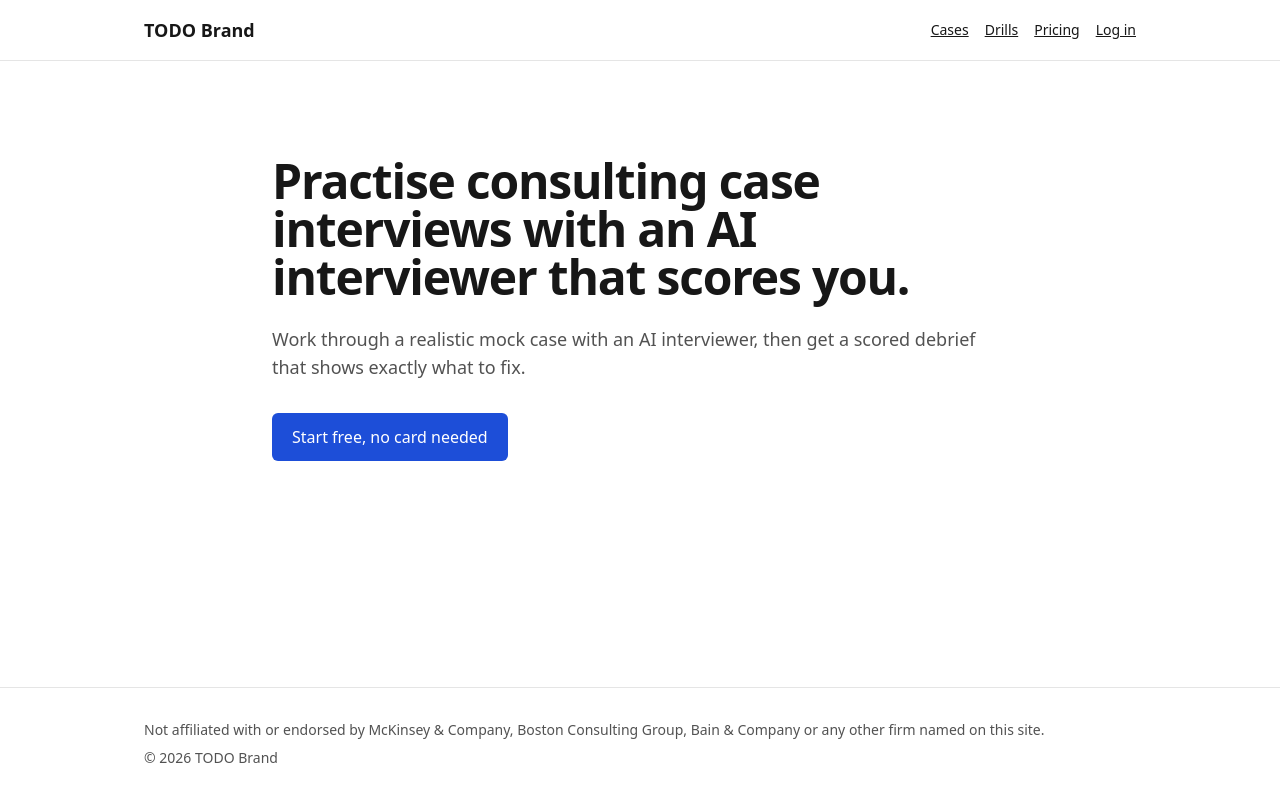
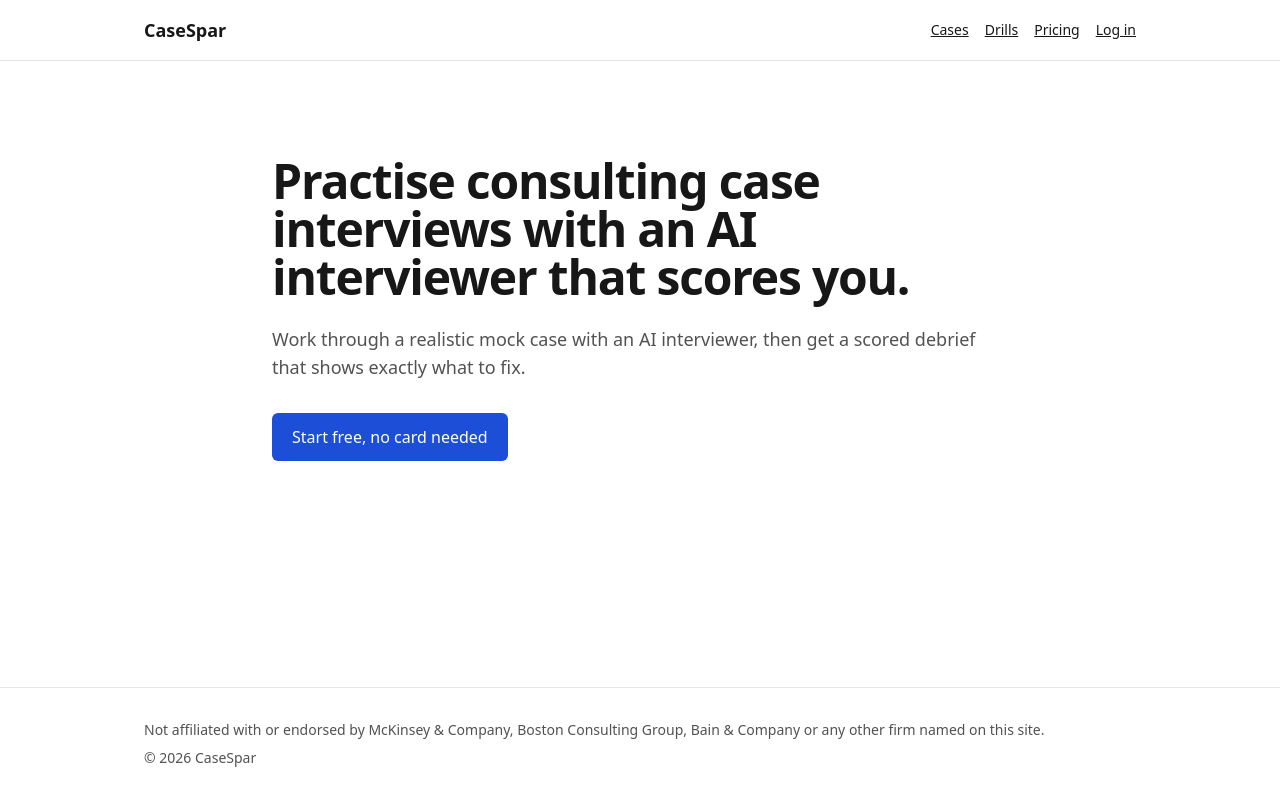
Before and after one commit to aman66-web/interview_prep, a Next.js app: page / in a window 1280 px wide. Built offline with nearby package versions, Linux system fonts and the light colour scheme.

Commit message:
Name the site CaseSpar
Co-Authored-By: Claude Sonnet 5.5 <noreply@anthropic.com>
Claude-Session: https://claude.ai/code/session_01AhTmA9FRY36FpyVqDNvWLf

```diff
--- a/site.config.ts
+++ b/site.config.ts
@@ -3,7 +3,7 @@
 // Prices here are for display only; the real prices come from Stripe.
 
 export const siteConfig = {
-  brandName: "TODO Brand",
+  brandName: "CaseSpar",
   tagline:
     "Practise consulting case interviews with an AI interviewer that scores you.",
   // Set NEXT_PUBLIC_SUPPORT_EMAIL; an empty value hides the email address.
```
Also changed, not shown: 2 other files (tests, documents, lock files or other folders).
